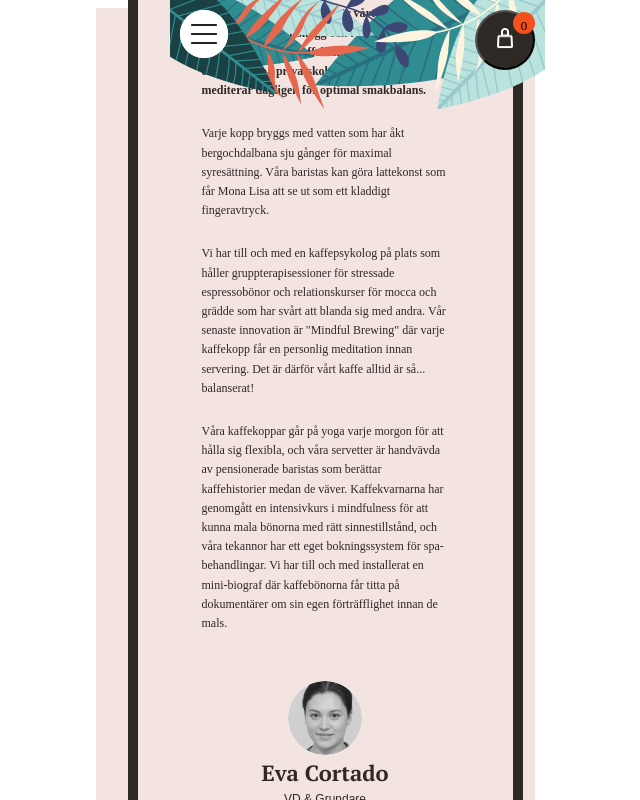
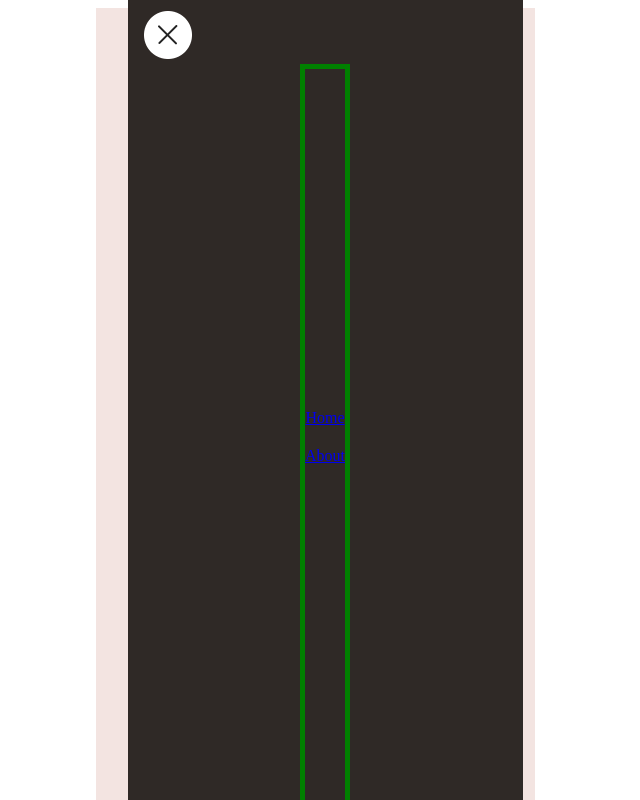
Before and after one commit to Robinjorgensen123/Ankan-AirBean, a React (Vite) app in the folder AirBean/: page / in a window 1280 px wide. Both pictures are taken after a click on the button 486 px from the left and 34 px from the top of the page. Shown: the top 800 px of the page, without its empty margins (325-965 px from the left). Built offline with nearby package versions, Linux system fonts and the light colour scheme.

Commit message:
fixed openmenu

```diff
--- a/AirBean/src/App.css
+++ b/AirBean/src/App.css
@@ -1,5 +1,5 @@
-body {
-  /* font-family: 'Roboto', sans-serif; */
+/* body {
+  font-family: 'Roboto', sans-serif;
   box-sizing: border-box;
   margin: 0;
   padding: 0;
@@ -13,4 +13,4 @@ body {
   flex-direction: column;
   justify-content: center;
   align-items: center;
-}
+} */
--- a/AirBean/src/App.jsx
+++ b/AirBean/src/App.jsx
@@ -8,7 +8,7 @@ function App() {
   return (
     <Router>
       <div className="app-container">
-        <About/>
+        <Routing/>
       </div>
     </Router>
   );
--- a/AirBean/src/components/Header/Header.jsx
+++ b/AirBean/src/components/Header/Header.jsx
@@ -25,7 +25,7 @@ const Header = () => {
                     alt="hamburger-menu"
                     />
                     </button>
-                    {isMenuOpen && <Navbar closeMenu={isMenuOpen} setCloseMenu={setIsMenuOpen}/>}
+                    {isMenuOpen && <Navbar closeMenu={() => setIsMenuOpen(false)}/>}
                     <section>
                         <button className='cart-button'>
                         <img className='cart-icon'
--- a/AirBean/src/components/Navbar/Navbar.jsx
+++ b/AirBean/src/components/Navbar/Navbar.jsx
@@ -7,28 +7,26 @@ import React, { useState } from 'react';
 
 
 
-export function Navbar ({closeMenu, setCloseMenu}) {
+export function Navbar ({ closeMenu }) {
 
 
     const handleCloseMenu = () => {
-        setCloseMenu(false);
+        closeMenu();
         console.log('button clicked');
     }
 
     return (
+        <nav className="navbar">
+          <div className="button-container">
+            <button className="close-button" onClick={handleCloseMenu}>
+              <img className="x-icon" src={xButton} alt="Close Menu" />
+            </button>
+          </div>
 
-        <nav className={`navbar ${closeMenu ? 'open' : ''}`}>
-            <Routing/>
-            <div className='button-container'>
-                    <button className='close-button'>
-                        <img className='x-icon' onClick={handleCloseMenu} src={xButton} alt="X"/>
-                    </button>
-                </div>
-            <div className="links">
-                <NavLink to="/" exact onClick={(e) => e.preventDefault()}>Home</NavLink>
-                <NavLink to="/about" onClick={(e) => e.preventDefault()}>About</NavLink>
-
-            </div>
+          <div className="links">
+            <NavLink to="/">Home</NavLink>
+            <NavLink to="/about">About</NavLink>
+          </div>
         </nav>
-    )
-}
+      );
+    }
```
